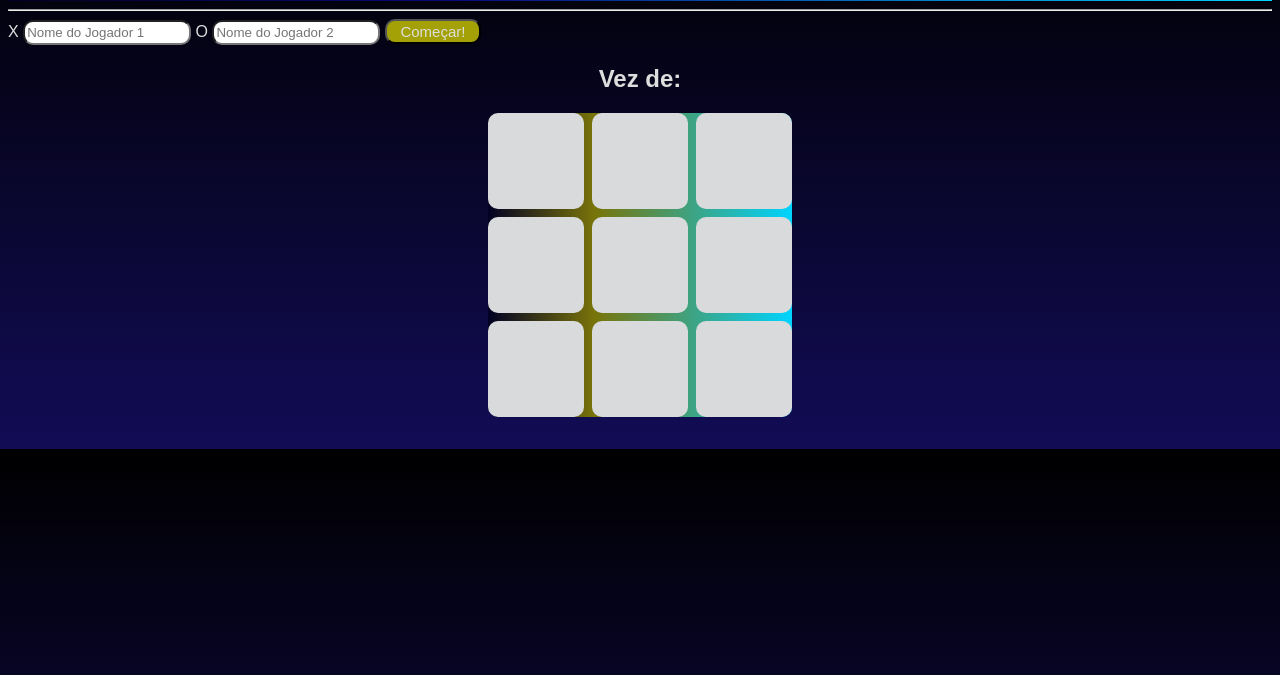
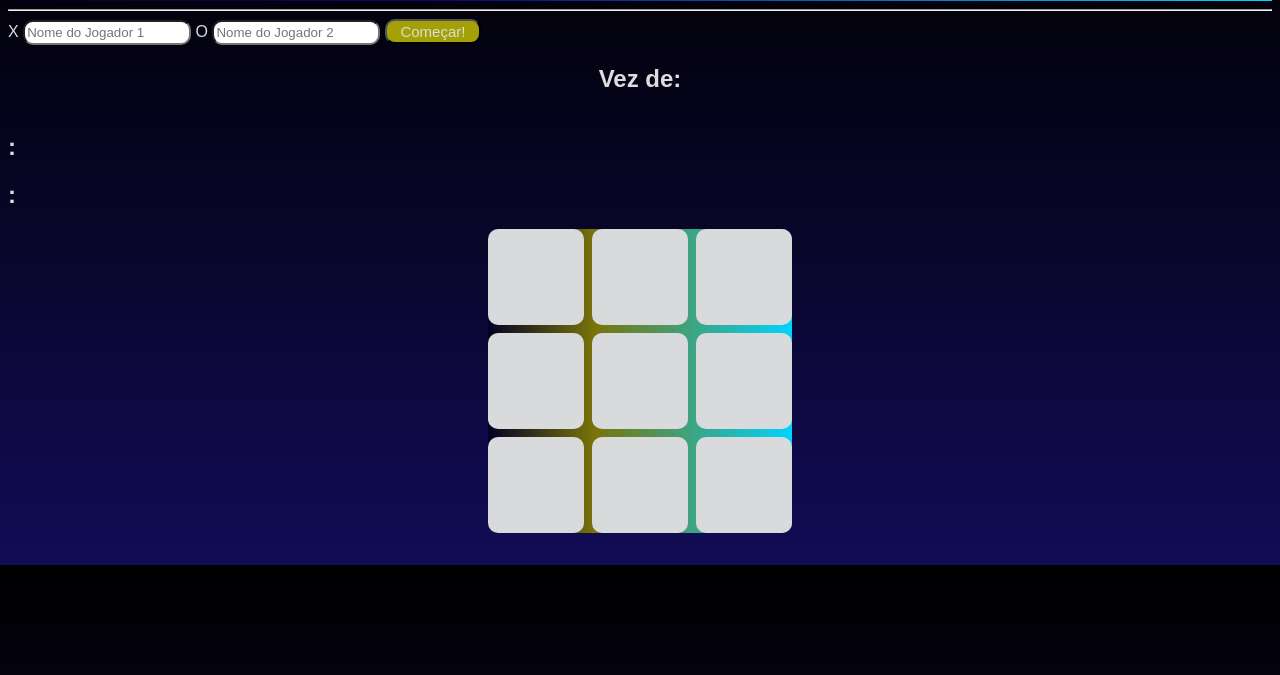
Before and after one commit to wwell-e/Jogo-da-velha-DOM, a plain HTML site: page index.html in a window 1280 px wide. Shown: the part 87-762 px from the top of the page. Drawn offline with Linux system fonts and the light colour scheme.

Commit message:
Added score div

```diff
--- a/index.html
+++ b/index.html
@@ -23,6 +23,11 @@
     <h2>Vez de: <span id="turnPlayer"></span></h2>
   </div>
 
+  <div id="showScore">
+    <h2><span id="player1Name"></span>: <span id="scorePlayer1"></span></h2>
+    <h2><span id="player2Name"></span>: <span id="scorePlayer2"></span></h2>
+  </div>
+
   <main id="principal"> <section id="gameBoard">
 
     <span class="cursor-pointer" data-region="0.0"></span>
```
